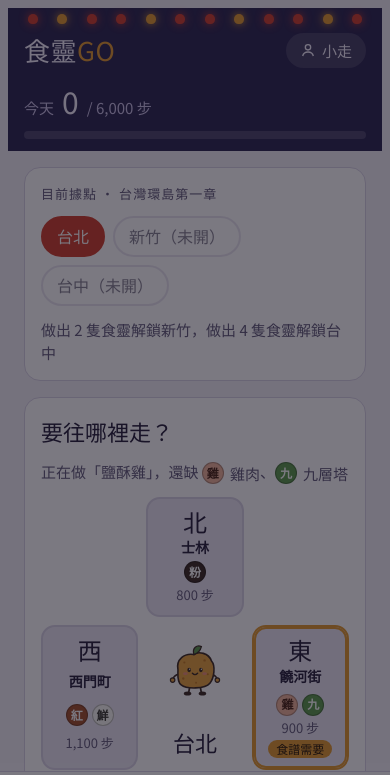
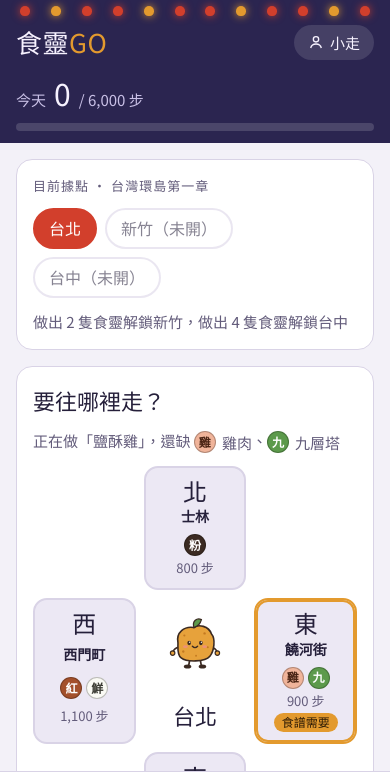
Before and after one commit to happyplayground520/shiling-go, a plain HTML site: page index.html in a window 390 px wide. Shown: the top 775 px of the page. Drawn offline with Linux system fonts and the light colour scheme; a web font is replaced by a local one.

Commit message:
Fix phone viewport size

```diff
--- a/index.html
+++ b/index.html
@@ -1,3 +1,10 @@
+<!doctype html>
+<html lang="zh-Hant">
+<head>
+<meta charset="utf-8">
+<meta name="viewport" content="width=device-width,initial-scale=1,viewport-fit=cover">
+</head>
+<body>
 <title>食靈GO</title>
 <meta name="claude:viewport-fit-sides" content="cover">
 <link rel="preconnect" href="https://fonts.googleapis.com">
@@ -27,8 +34,10 @@
   --ok-bg:#1D3A27; --ok-ink:#9BE0B1; color-scheme:dark;
 }
 *{box-sizing:border-box}
+[hidden]{display:none!important}
 html,body{height:100%}
-body{background:var(--bg);color:var(--ink);font-family:var(--font-body);font-size:17px;line-height:1.55;-webkit-tap-highlight-color:transparent}
+:root{padding-top:env(safe-area-inset-top,0px);padding-bottom:env(safe-area-inset-bottom,0px)}
+body{margin:0;background:var(--bg);color:var(--ink);font-family:var(--font-body);font-size:17px;line-height:1.55;-webkit-tap-highlight-color:transparent}
 body::before{content:"";position:fixed;inset:0 0 auto;height:env(safe-area-inset-top,0px);z-index:10;background:var(--night)}
 button{font:inherit;color:inherit;cursor:pointer}
 button:focus-visible,input:focus-visible{outline:3px solid var(--gold);outline-offset:2px}
@@ -609,3 +618,6 @@ setInterval(()=>{if(boosted()||S.boostUntil)scheduleRender()},30000);
 render();
 if(S.toss)setTimeout(openToss,300);
 </script>
+
+</body>
+</html>
```
